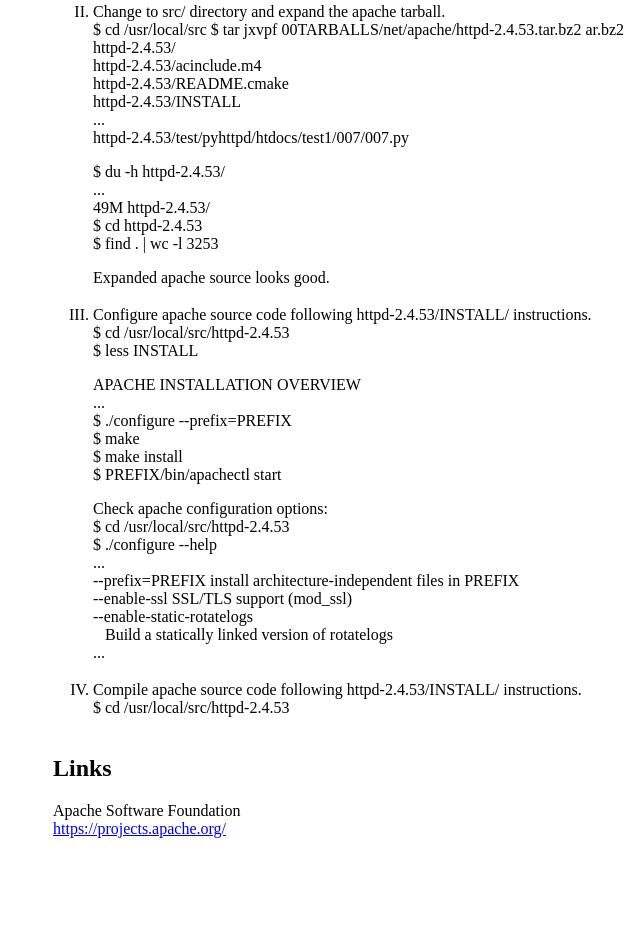
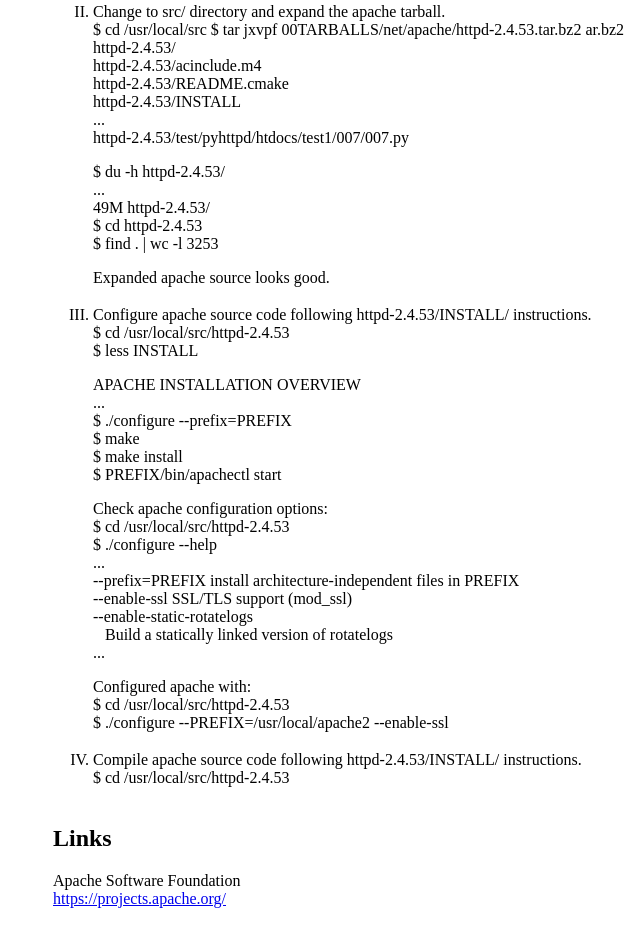
Before and after one commit to marcilr/apache, a plain HTML site: page 00INSTALL/index.html in a window 1280 px wide. Shown: the part 424-1368 px from the top of the page, without its empty margins (79-719 px from the left). Before the commit the page ends 1298 px from the top, so only its background shows below. Drawn offline with Linux system fonts and the light colour scheme.

Commit message:
Updated III. Configure apache source code following httpd-2.4.53/INSTALL/ instructions.

```diff
--- a/00INSTALL/index.html
+++ b/00INSTALL/index.html
@@ -140,6 +140,11 @@ Copyright (C) 2022 by Raymond E. Marcil &lt;marcilr@gmail.com&gt;<br>
         &nbsp;&nbsp;&nbsp;Build a statically linked version of rotatelogs<br>
         ...<br>
 
+        <p>
+        Configured apache with:<br>
+        $ cd /usr/local/src/httpd-2.4.53<br>
+        $ ./configure --PREFIX=/usr/local/apache2 --enable-ssl<br>
+
       <li style="margin-top:0.5cm;">
         Compile apache source code following
         httpd-2.4.53/INSTALL/ instructions.<br>
```
